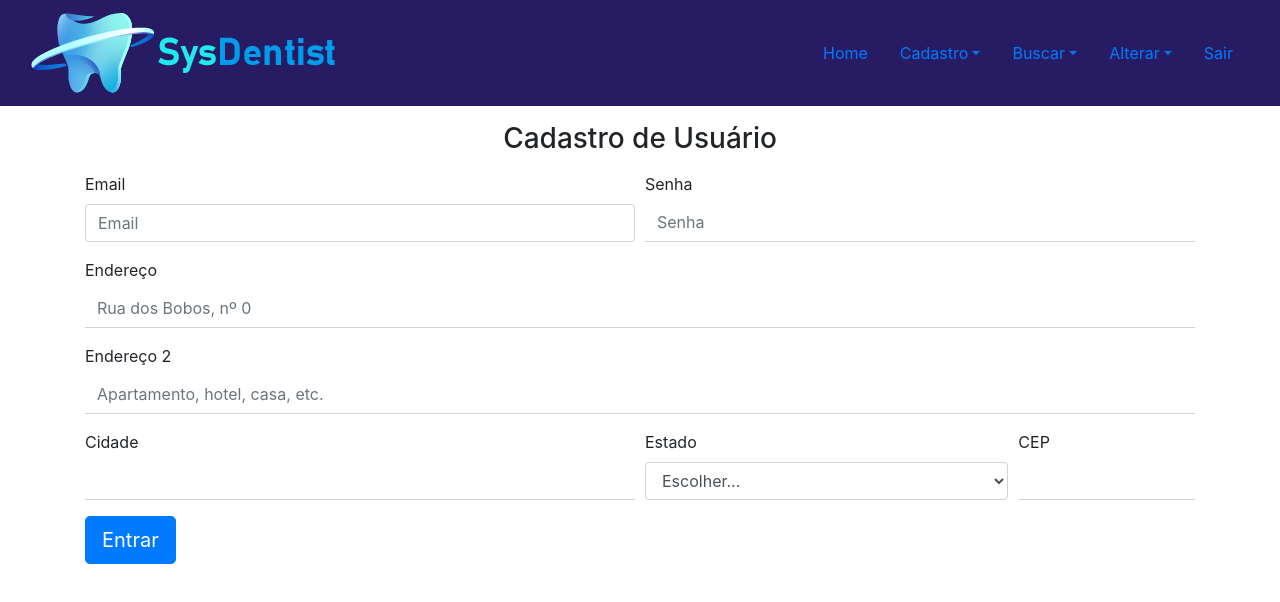
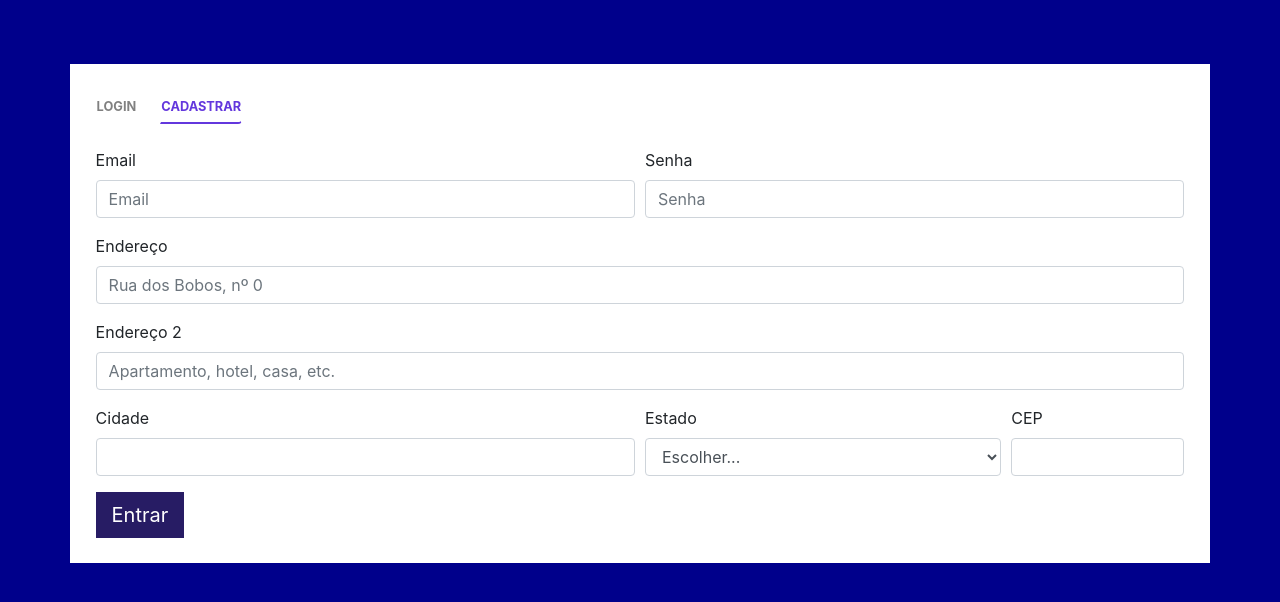
Before and after one commit to YoCypher/QuantumWeb2020, a Vue app: page /cadastro/usuario in a window 1280 px wide. Shown: the top 602 px of the page. Built offline with nearby package versions, Linux system fonts and the light colour scheme.

Commit message:
Link para cadastro de usuário adicionado junto ao login

```diff
--- a/src/components/Login.vue
+++ b/src/components/Login.vue
@@ -1,11 +1,12 @@
 <template>
-    <div class="content">
-        <!--<img src="../assets/img/logo.png" class="rounded mx-auto d-block mb-4">-->
+    <div class="content container-fluid">
+      <!--<img src="../assets/img/logo.png" class="rounded mx-auto d-block mb-4">-->
         <form id="form-login" class="pt-4">
           <div class="btn-group mb-4" role="group" aria-label="Exemplo básico">
-            <button name="login" v-on:click="clique($event)" v-bind:id="estilo_login" type="button" class="btn botao text-uppercase font-weight-bold mr-4 login">
+            <button name="login" type="button" class="btn botao text-uppercase font-weight-bold mr-4 login">
             Login</button>
-            <button name="cadastro" v-on:click="clique($event)" v-bind:id="estilo_cadastro" type="button" class="btn botao text-uppercase font-weight-bold cadastrar">
+            <button name="cadastro" v-on:click="clique"
+            type="button" class="btn botao text-uppercase font-weight-bold cadastrar">
             Cadastrar</button>
           </div>
             <div class="form-group mb-5">
@@ -20,42 +21,23 @@
               <a href="#">ESQUECI MINHA SENHA</a>
               <a href="">ESQUECI MEU NOME DE USUÁRIO</a>
             </div>
-
             <div class="grupo mt-5">
-              <!--<input type="reset" id ="limpar" value="Limpar" class="btn btn-lg">-->
               <input type="submit" v-on:click="login" id = "submeter" value="Entrar" class="btn btn-lg w-100">
             </div>
         </form>
-        <br/>
-        <p id = "mensagem" style="color: red;"></p>
     </div>
 </template>
 
 <script>
 export default{
     name: 'Login',
-    data: function(){
-      return {
-        estilo_login: 'clicado-estilo',
-        estilo_cadastro: ''
-      }
-    },
     methods: {
       login: function(){
         this.$router.push({name: 'Home'});
         this.$emit('aparecer');
       },
-      clique: function($event){
-        if(this.estilo_login === 'clicado-estilo' && $event.target.id === 'clicado-estilo') return;
-        if(this.estilo_cadastro === 'clicado-estilo' && $event.target.id === 'clicado-estilo') return;
-        if($event.target.name === 'login') {
-          this.estilo_login = 'clicado-estilo';
-          this.estilo_cadastro = '';
-        }
-        else{
-          this.estilo_cadastro = 'clicado-estilo',
-          this.estilo_login = '';
-        }
+      clique: function(){
+        this.$router.push({name:'CadUsuario'});
       }
     },
     mounted: function(){
@@ -84,7 +66,17 @@ export default{
     }
   }
 
-  .login, .cadastrar{
+  .cadastrar{
+    font-size: 80%;
+    color: grey;
+  }
+
+  .cadastrar:hover{
+    color: rgb(99, 55, 221);
+    border-bottom: 2px solid rgb(99, 55, 221);
+  }
+
+  .login{
     font-size: 80%;
     padding-left: 0;
     padding-right: 0;
@@ -106,10 +98,6 @@ export default{
     padding-left: 1%;
   }
 
-  .form-login label{
-    color: white;
-  }
-
   .content{
     height: 100vh;
     background-color: #00008B;
@@ -128,17 +116,12 @@ export default{
     background-color: #4a148c;
   }
 
-  .content h2{
-      text-align: center;
-  }
-
   .grupo{
     display: flex;
     justify-content: center;
   }
 
-
-  input[type="text"], input[type="password"]{
+  #form-login input[type="text"], #form-login input[type="password"]{
     background-color: transparent;
     border-radius: 0;
     border-top: none;
@@ -163,6 +146,4 @@ export default{
     display: flex;
     justify-content: space-between;
   }
-
-
 </style>
--- a/src/components/Menu.vue
+++ b/src/components/Menu.vue
@@ -13,12 +13,6 @@
                 text="Cadastro"
                 right
               >
-                <b-dropdown-item>
-                  <router-link to="/cadastro/usuario" class="dropdown-item">
-                    Cadastro de Usuário
-                  </router-link>
-                </b-dropdown-item>
-                <b-dropdown-divider></b-dropdown-divider>
                 <b-dropdown-item>
                   <router-link to="/cadastro/funcionario" class="dropdown-item">
                     Cadastro de Funcionário
--- a/src/router/index.js
+++ b/src/router/index.js
@@ -20,17 +20,17 @@ const routes = [
     component: Login
   },
   {
-    path: '/cadastro/usuario',
-    name: 'CadUsuario',
-    component: CadUsuario
-  },
-  {
     path: '/about',
     name: 'About',
     // route level code-splitting
     // this generates a separate chunk (about.[hash].js) for this route
     // which is lazy-loaded when the route is visited.
     component: () => import(/* webpackChunkName: "about" */ '../views/About.vue')
+  },
+  {
+    path: '/cadastro/usuario',
+    name: 'CadUsuario',
+    component: CadUsuario
   },
   {
     path: '/cadastro/funcionario',
--- a/src/views/CadUsuario.vue
+++ b/src/views/CadUsuario.vue
@@ -1,6 +1,13 @@
 <template>
-<form class="container">
-  <h3 style="text-align: center;" class="mb-3 mt-3">Cadastro de Usuário</h3>
+<div id="form-usuario">
+<form class="container form-usuario rounded-0">
+  <div class="btn-group mb-4" role="group" aria-label="Exemplo básico">
+    <button name="login" type="button" v-on:click="toHome"
+    class="btn botao text-uppercase font-weight-bold mr-4 login-cadastrar">
+    Login</button>
+    <button name="cadastro" type="button" class="btn botao text-uppercase font-weight-bold cadastrar1">
+    Cadastrar</button>
+  </div>
   <div class="form-row">
     <div class="form-group col-md-6">
       <label for="inputEmail4">Email</label>
@@ -36,15 +43,74 @@
       <input type="text" class="form-control" id="inputCEP">
     </div>
   </div>
-  <button type="submit" class="btn btn-primary btn-lg">Entrar</button>
+  <button id="botaoUsuario" v-on:click="clique" type="submit" class="btn btn-primary btn-lg">Entrar</button>
 </form>
+</div>
 </template>
 
 <script>
 export default {
-    name: 'CadUsuario'
+    name: 'CadUsuario',
+    methods:{
+      clique: function(){
+        this.$emit('aparecer');
+        this.$router.push({name:'Home'});
+      },
+      toHome: function(){
+        this.$router.push({name: 'Login'});
+      }
+    },
+    mounted: function(){
+      this.$emit('desaparecer');
+    },
 }
 </script>
 
 <style>
+
+  #botaoUsuario{
+    color: white;
+    background-color: #271c64;
+    border: none;
+    border-radius: 0;
+    margin-right: auto;
+    margin-left: auto;
+  }
+
+  #botaoUsuario:hover{
+    color: white;
+    background-color: #4a148c;
+  }
+
+  #form-usuario{
+    height: 100vh;
+    background-color: #00008B;
+    padding-top: 5%;
+  }
+
+  .cadastrar1{
+    color: rgb(99, 55, 221);
+    border-bottom: 2px solid rgb(99, 55, 221);
+  }
+
+  .cadastrar1, .login-cadastrar{
+    font-size: 80%;
+    padding-left: 0;
+    padding-right: 0;
+  }
+
+  .login-cadastrar:hover{
+    color: rgb(99, 55, 221);
+    border-bottom: 2px solid rgb(99, 55, 221);
+  }
+
+  .login-cadastrar{
+    color: grey;
+  }
+
+  .form-usuario{
+    background-color: white;
+    padding: 2%;
+  }
+
 </style>
```
